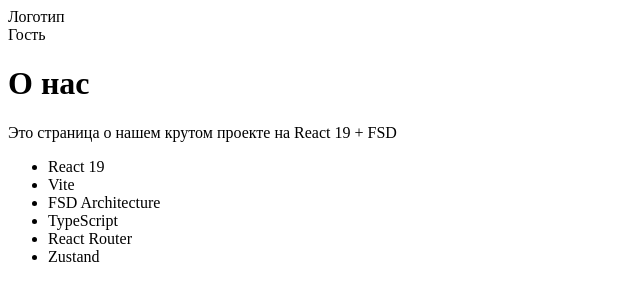
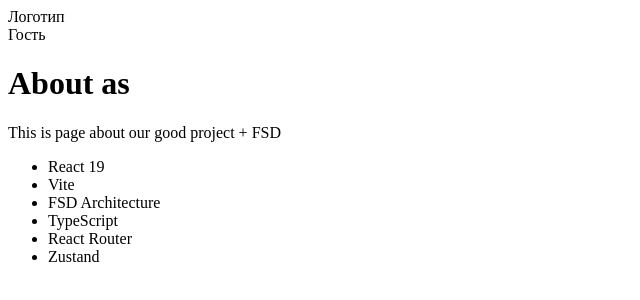
Before and after one commit to nurgitlab/admin_control_panel, a React (Vite) app in the folder client/: page /about in a window 1280 px wide. Shown: the top 300 px of the page, without its empty margins (0-640 px from the left). Built offline with nearby package versions, Linux system fonts and the light colour scheme.

Commit message:
refactor: update AboutPage content

```diff
--- a/client/src/pages/AboutPage/AboutPage.tsx
+++ b/client/src/pages/AboutPage/AboutPage.tsx
@@ -1,8 +1,8 @@
 export const AboutPage = () => {
   return (
     <div>
-      <h1>О нас</h1>
-      <p>Это страница о нашем крутом проекте на React 19 + FSD</p>
+      <h1>About as</h1>
+      <p>This is page about our good project + FSD</p>
       <ul>
         <li>React 19</li>
         <li>Vite</li>
```
